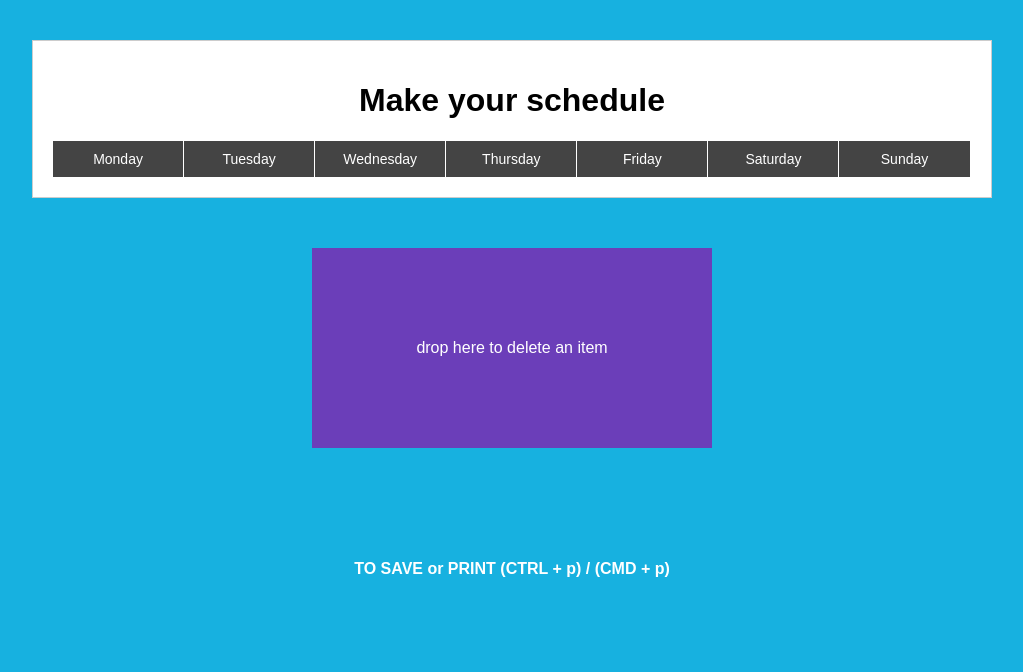
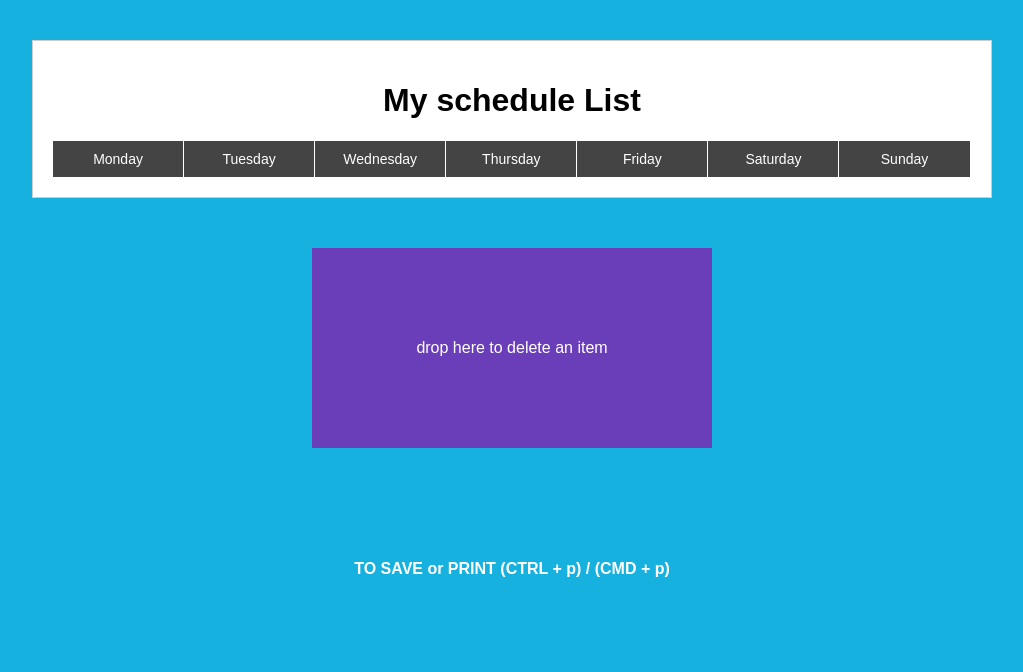
Before and after one commit to SAMshashank/My-List.github.io, a plain HTML site: page index.html in a window 1280 px wide. Shown: the whole page, without its empty margins (128-1151 px from the left). Drawn offline with nearby package versions, Linux system fonts and the light colour scheme.

Commit message:
Update index.html

```diff
--- a/index.html
+++ b/index.html
@@ -19,7 +19,7 @@
 <body>
 
     <div class="container" id="todoListWrapper">
-        <h1>Make your schedule</h1>
+        <h1>My schedule List</h1>
 
         <div id="todoList">
             <ul>
```
